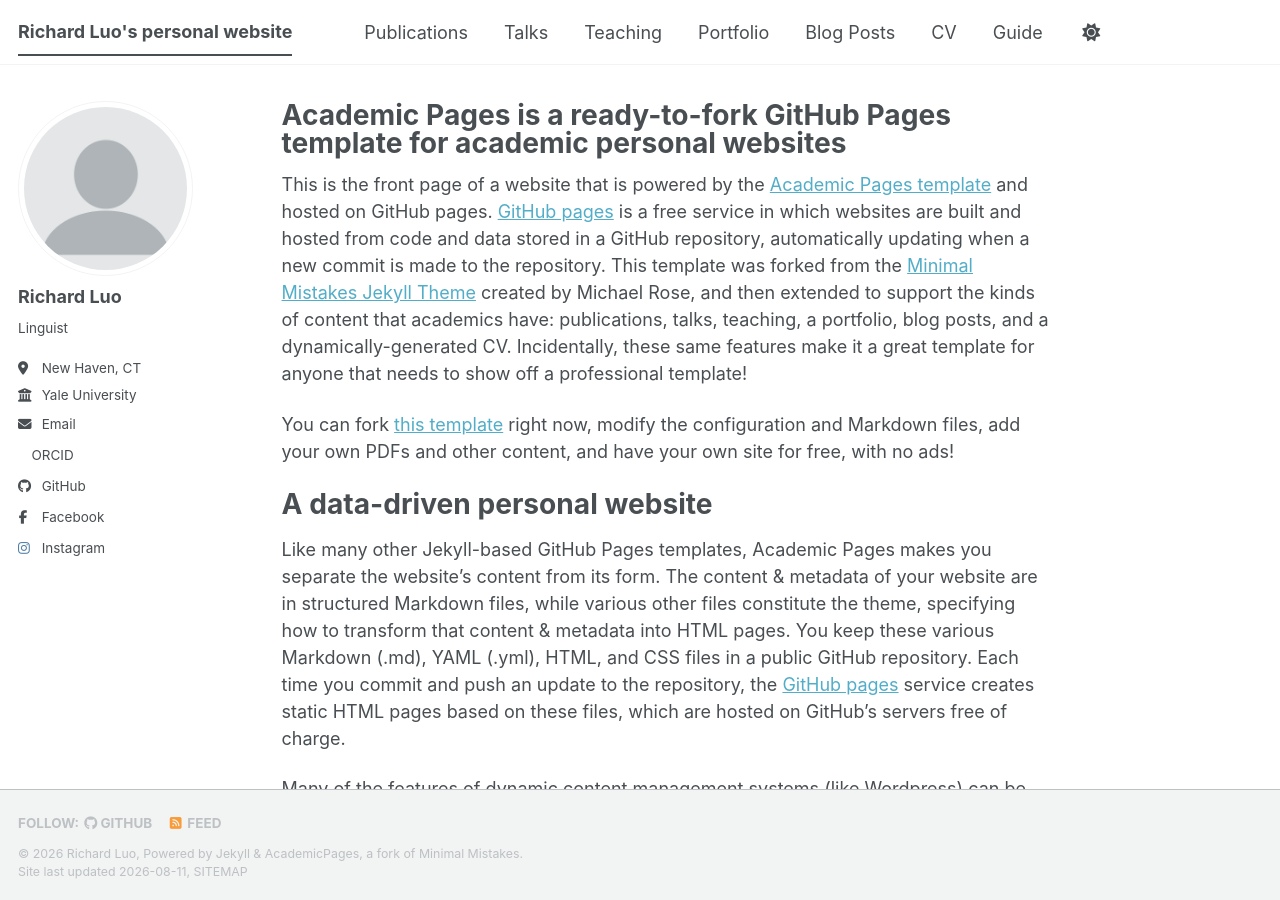
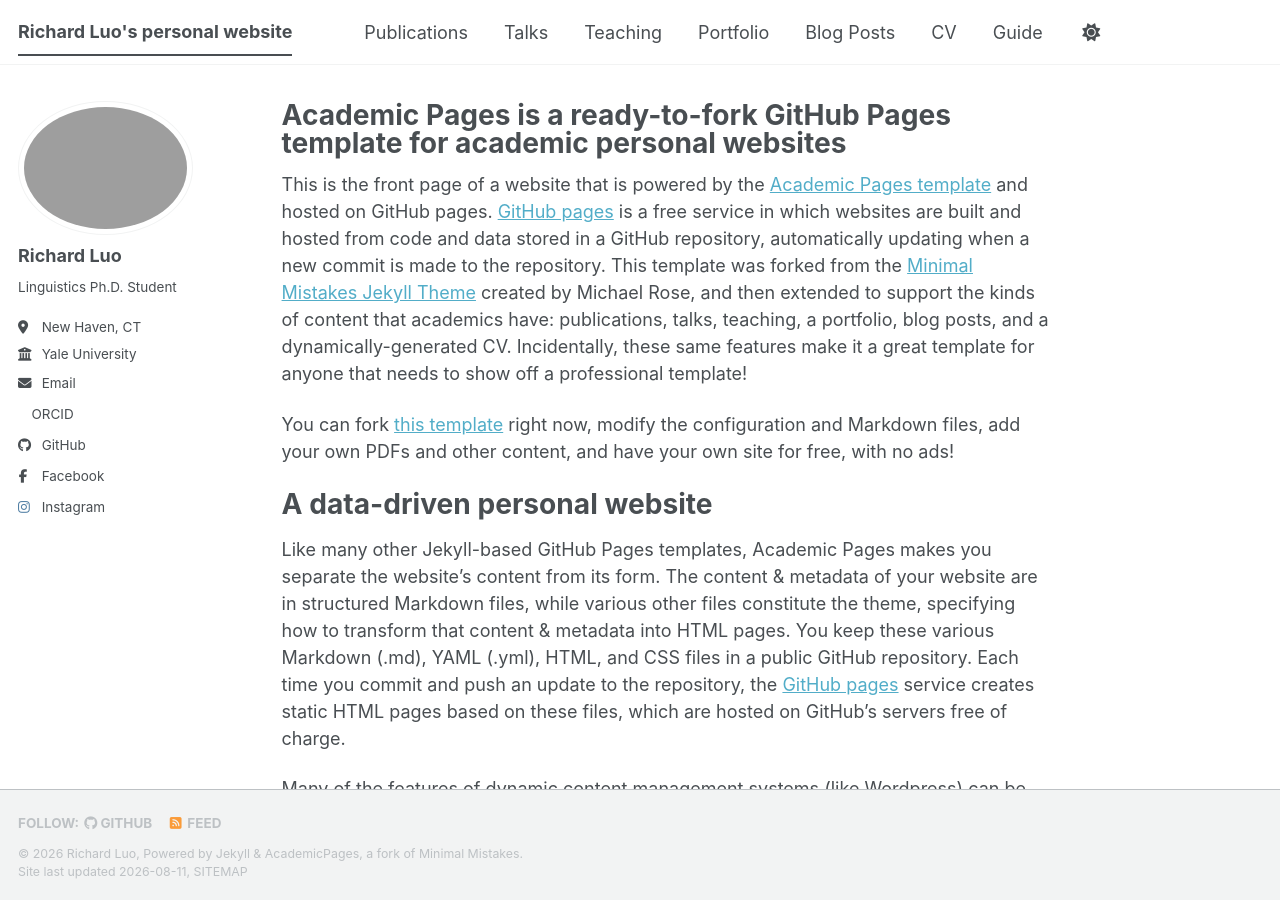
Before and after one commit to RichardMaS/richardmas.github.io, a Jekyll site: the page built from _pages/about.md, in a window 1280 px wide and 900 px high. Built offline with Jekyll 4.4.1, drawn with Linux system fonts in a browser that asks for light colours; a style sheet for code colours, icons or effects is not loaded.

Commit message:
update home page

```diff
--- a/_config.yml
+++ b/_config.yml
@@ -23,10 +23,10 @@ repository               : "richardmas/richardmas.github.io"
 #               Additional customization can be done by editing /_includes/author-profile.html
 author:
   # Biographic information
-  avatar           : "profile.png"
+  avatar           : "headshot.HEIC"
   name             : "Richard Luo"
   pronouns         : # example: "she/her"
-  bio              : "Linguist"
+  bio              : "Linguistics Ph.D. Student"
   location         : "New Haven, CT"
   employer         : "Yale University"
   uri              : # URL
```
Also changed, not shown: 2 other files.
